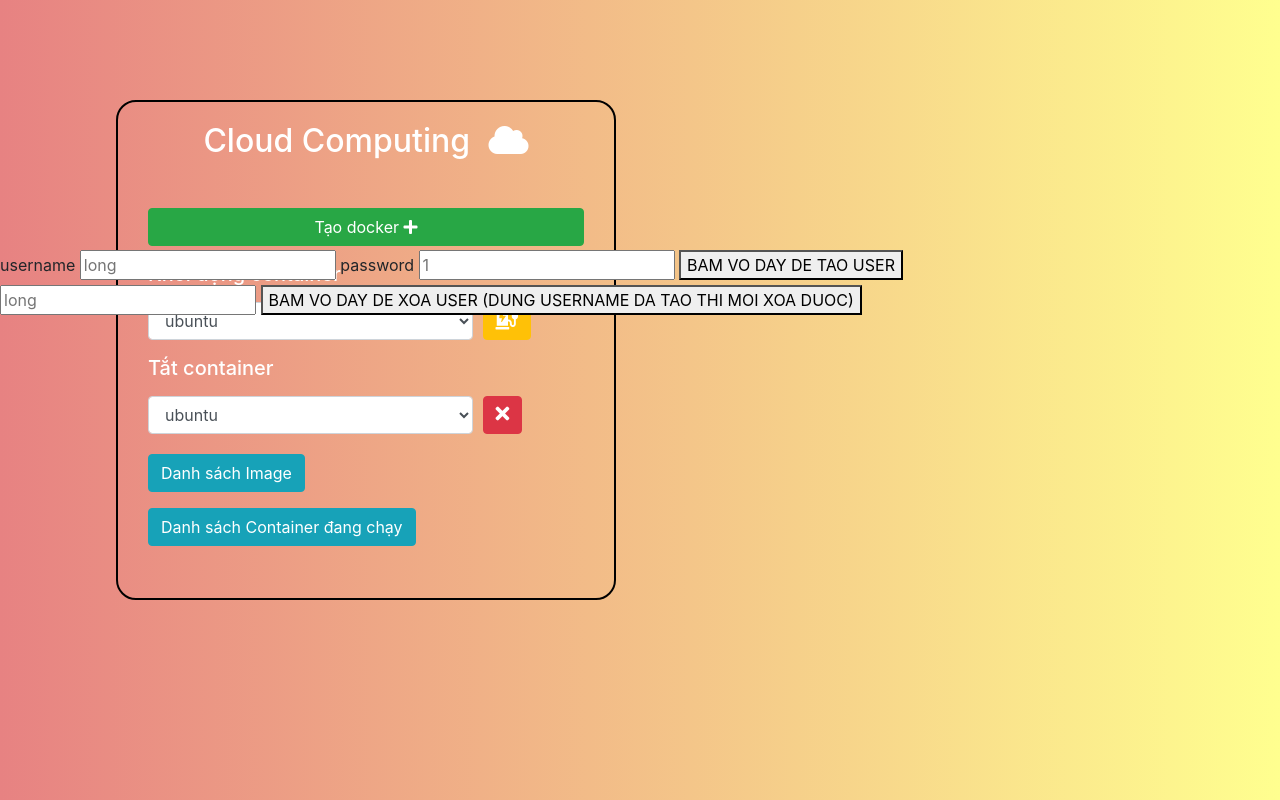
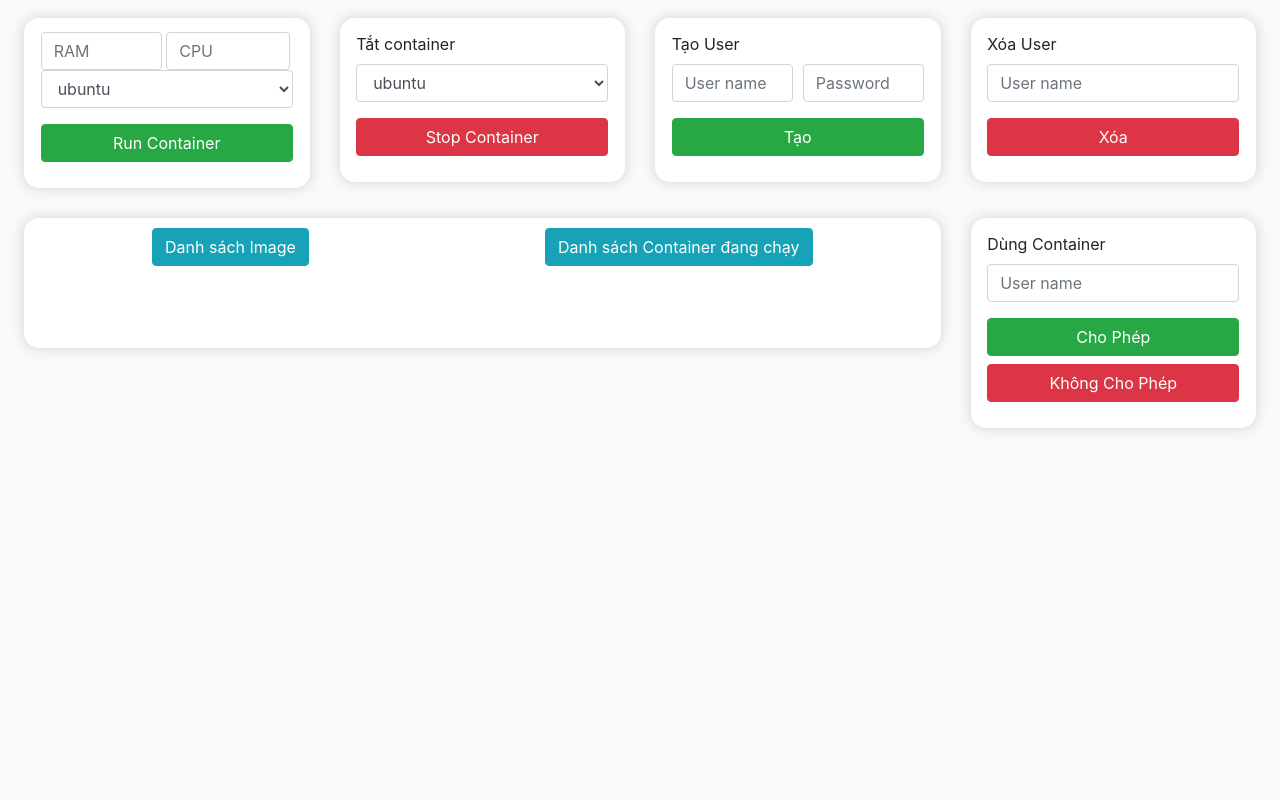
Before and after one commit to LQuangTien/dtdm, a website: page index.html in a window 1280 px wide. Drawn offline with nearby package versions, Linux system fonts and the light colour scheme.

Commit message:
Complete

```diff
--- a/index.html
+++ b/index.html
@@ -16,96 +16,43 @@
 	<link rel="stylesheet" href="https://cdnjs.cloudflare.com/ajax/libs/animate.css/4.1.1/animate.min.css" />
 </head>
 <style>
-  body,
-  html {
-    height: 100%;
+	body {
+		background: #f9f9f9;
 	}
-
 
 	h1,
 	h2,
 	h3,
 	h4,
 	h5 {
-    color: white;
+		color: black;
 		/* margin: 0; */
 		padding: 0;
 	}
 
-
-
-
-  .background__main {
-    background-image: linear-gradient(to right, #e78282, #ffff8f);
-    height: 100%;
-  }
-
-  .background__main .wrap__out {
-    position: absolute;
-
-    left: 20%;
-    margin-top: 100px;
-    width: 500px;
-    height: 500px;
-    border: 2px solid black;
-    border-radius: 20px;
-  }
-
 	.wrap__main {
-    padding: 20px;
-    width: 100%;
-  }
-
-  .wrap__main h2 {
-    text-align: center;
-    color: white;
-  }
-
-  .wrap__main h2 i {
-    padding-left: 10px;
+		padding: 18px 24px;
 	}
 
 	.wrap__form {
+		background: white;
+		padding-top: 40px;
+		box-shadow: 0 0 12px 1px #d8d8d8;
+		border-radius: 15px;
 		padding: 10px;
-    padding-top: 40px;
+		margin-bottom: 30px;
 	}
 
-
-  #btnRunCon i {
-    font-size: 20px;
-    color: white;
-    /* transform: rotate(32deg); */
-    /* line-height: 34px; */
+	.wrap__form .form__content {
+		width: 95%;
+		margin: 4px auto;
 	}
 
-  #btnRunCon:hover {
-    background-color: azure;
+	#test {
+		margin: 72px auto;
+		width: 65%;
 	}
 
-  #btnRunCon:hover i {
-
-    animation: tada;
-    /* referring directly to the animation's @keyframe declaration */
-    animation-duration: 1s;
-    /* don't forget to set a duration! */
-    color: #ffc107;
-
-  }
-
-  #btnShutCon i {
-    font-size: 20px;
-  }
-
-  #btnShutCon:hover {
-    background-color: azure;
-  }
-
-  #btnShutCon:hover i {
-    animation: jello;
-    animation-duration: 1s;
-    animation-delay: 0.1s;
-    color: #dc3545;
-  }
 
 
 	.wordspace {
@@ -117,94 +64,199 @@
 	table th {
 		padding: 12px;
 	}
+
+
+	.loader-wrapper {
+		width: 100%;
+		height: 100%;
+		position: absolute;
+		top: 0;
+		left: 0;
+		background-color: #242f3f;
+		display: flex;
+		justify-content: center;
+		align-items: center;
+	}
+
+	.loader {
+		display: inline-block;
+		width: 30px;
+		height: 30px;
+		position: relative;
+		border: 4px solid #Fff;
+		animation: loader 2s infinite ease;
+	}
+
+	.loader-inner {
+		vertical-align: top;
+		display: inline-block;
+		width: 100%;
+		background-color: #fff;
+		animation: loader-inner 2s infinite ease-in;
+	}
+
+	@keyframes loader {
+		0% {
+			transform: rotate(0deg);
+		}
+
+		25% {
+			transform: rotate(180deg);
+		}
+
+		50% {
+			transform: rotate(180deg);
+		}
+
+		75% {
+			transform: rotate(360deg);
+		}
+
+		100% {
+			transform: rotate(360deg);
+		}
+	}
+
+	@keyframes loader-inner {
+		0% {
+			height: 0%;
+		}
+
+		25% {
+			height: 0%;
+		}
+
+		50% {
+			height: 100%;
+		}
+
+		75% {
+			height: 100%;
+		}
+
+		100% {
+			height: 0%;
+		}
+	}
 </style>
 
 <body>
-  <section class="background__main">
+	<div class="wrap__main">
 		<div class="row">
-      <div class="col-6 position-relative">
-        <section class="wrap__out  animate__animated animate__flipInX ">
-          <section class="wrap__main ">
-            <h2>Cloud Computing <span><i class="fa fa-cloud"></i></span></h2>
+			<div class="col-3 wrap__element">
 				<div class="wrap__form">
+					<div class="form__content">
 						<div class="form-group">
-                <button class="btn btn-success w-100" onclick="createDocker()">Tạo docker <i
-                    class="fa fa-plus"></i></button>
+							<input class="form-control" style="width: 48%; display: inline;" type="number" id="ram" name="ram" min="0" placeholder="RAM">
+							<input class="form-control" style="width: 49%; display: inline;"  type="number" id="cpu" name="cpu" min="1" placeholder="CPU">
+							<select id="selImageName" name="imageName" class="form-control">
+								<option value="ubssh">ubuntu</option>
+								<option value="hello-world">hello world</option>
+								<option value="centos">centos</option>
+							</select>
 						</div>
+						<div class="form-group ">
+							<button id="btnRunCon" class="btn btn-success w-100" onclick='runDocker()'>Run
+								Container</button>
+						</div>
+					</div>
+				</div>
+			</div>
+			<div class="col-3 wrap__element">
+				<div class="wrap__form">
+					<div class="form__content">
+						<div class="form-group">
+							<label for="selContainerName">Tắt container</label>
+							<select id='containerName' name="containerName" class="form-control">
+								<option value="ubuntussh">ubuntu</option>
+								<option value="helloworld">hello world</option>
+								<option value="cent">centos</option>
+							</select>
+						</div>
+						<div class="form-group">
+							<button onclick='stopContainer()' class="btn btn-danger w-100" id="btnShutCon">Stop
+								Container</button>
+						</div>
+					</div>
+				</div>
+			</div>
+			<div class="col-3 wrap__element">
+				<div class="wrap__form">
+					<div class="form__content">
+						<div class="form-row">
+							<div class="col-12">
+								<label for="username">Tạo User </label>
+							</div>
+							<div class="form-group col-6">
+
+								<input class="form-control" id='username' placeholder='User name' />
+
+							</div>
+							<div class="form-group col-6">
 
 
-
-                <div class="form-row">
-                  <div class="col-12">
-                    <label for="selImageName">
-                      <h5>Khởi động container</h5>
-                    </label>
-                  </div>
-                  <div class="form-group col-9">
-                    <select id="selImageName" name="imageName" class="form-control">
-                      <option value="ubuntu:18.04">ubuntu</option>
-                      <option value="hello-world">hello world</option>
-                    </select>
-                  </div>
-                  <div class="form-group col-3">
-                    <button id="btnRunCon" class="btn btn-warning" onclick='runDocker()'><i
-                        class="fa fa-charging-station"></i></i></button>
+								<input class="form-control" id='password' type="password" placeholder='Password' />
 							</div>
 						</div>
 
-
-                <div class="form-row">
-                  <div class="col-12">
-                    <label for="selContainerName">
-                      <h5>Tắt container</h5>
-                    </label>
-                  </div>
-                  <div class="form-group col-9">
-                    <select id='containerName' name="containerName" class="form-control">
-                      <option value="ubuntu">ubuntu</option>
-                      <option value="helloworld">hello world</option>
-                    </select>
-                  </div>
-                  <div class="form-group col-3">
-                    <button onclick='stopContainer()' class="btn btn-danger" id="btnShutCon"><i class="fa fa-times"></i></button>
+						<div class="form-group ">
+							<button class="btn btn-success w-100" onclick='createUser()'>Tạo</button>
 						</div>
 					</div>
-
-
-              <div class="btnDanhSach pt-1">
-                <!-- <h2>Danh sách</h2> -->
+				</div>
+			</div>
+			<div class="col-3 wrap__element">
+				<div class="wrap__form">
+					<div class="form__content">
 						<div class="form-group">
-                  <button class="btn btn-info" onclick="getImages()">Danh sách Image</button>
+							<label for="deluser">Xóa User</label>
+							<input class="form-control" id='deluser' placeholder='User name ' />
 						</div>
 						<div class="form-group">
-                  <button class="btn btn-info" onclick="getContainers()">Danh sách Container đang chạy</button>
+							<button class="btn  btn-danger w-100" onclick='deleteUser()'>Xóa</button>
+						</div>
+					</div>
+				</div>
+			</div>
+			<div class="col-9 wrap__element">
+				<div class="wrap__form">
+					<div class="wrap__content">
+						<div class="d-flex justify-content-around">
+							<!-- <h2>Danh sách</h2> -->
+							<button class="btn btn-info" onclick="getImages()">Danh sách Image</button>
+							<button class="btn btn-info" onclick="getContainers()">Danh sách Container đang
+								chạy</button>
+
+						</div>
+						<div class="" style="width: 60%;">
+							<div id="test">
+
+							</div>
+							<div class="loader-wrapper" id="aaaaaaaaaaaa">
+								<span class="loader"><span class="loader-inner"></span></span>
 							</div>
 						</div>
 
 					</div>
-          </section>
-        </section>
-      </div>
-      <div class="col-6">
-        <div id="test" style="margin-top: 250px;"></div>
+
 				</div>
 			</div>
-    <div class="row" >
-      <div class="col-12">
-    <label for="username">username</label>
-    <input id='username' placeholder='long' />
-    <label for="password">password</label>
-    <input id='password' placeholder='1'/>
-    <button onclick='createUser()'>BAM VO DAY DE TAO USER</button>
-
+			<div class="col-3 wrap__element">
+				<div class="wrap__form">
+					<div class="form__content">
+						<div class="form-group">
+							<label for="permission">Dùng Container</label>
+							<input class="form-control" id='permission' placeholder='User name ' />
 						</div>
-
-      <div class="col-12">
-        <input id='deluser' placeholder='long'/>
-    <button onclick='deleteUser()'>BAM VO DAY DE XOA USER (DUNG USERNAME DA TAO THI MOI XOA DUOC)</button>
+						<div class="form-group">
+							<button class="btn  btn-success w-100" onclick='allow()'>Cho Phép</button>
+							<button class="btn  btn-danger w-100 mt-2" onclick='denine()'>Không Cho Phép</button>
 						</div>
 					</div>
 				</div>
+			</div>
+		</div>
+
 
 
 		</section>
@@ -217,16 +269,53 @@
 			crossorigin="anonymous"></script>
 </body>
 <script>
-  function deleteUser() {
-    const username = document.getElementById('deluser').value
-    document.getElementById("test").innerHTML = "VUI LONG CHO XOA USER";
+	$(".loader-wrapper").fadeOut("slow")
+	function allow() {
+		const username = document.getElementById('permission').value
+		document.getElementById("test").innerHTML = "Đang cho phép truy cập vô container";
 
-    fetch("http://localhost:3000/deleteuser",{
+		fetch("http://localhost:3000/allow", {
 			method: 'POST',
 			headers: {
 				'Content-Type': 'application/json',
 			},
-      body: JSON.stringify({username}),
+			body: JSON.stringify({ username }),
+		})
+			.then((res) => res.json())
+			.then((data) => {
+				console.log(data)
+				let newP = createNewElement("p", data)
+				document.getElementById("test").appendChild(newP);
+			});
+	}
+	function denine() {
+		const username = document.getElementById('permission').value
+		document.getElementById("test").innerHTML = "Đang xóa quyền truy cập vô container";
+
+		fetch("http://localhost:3000/denine", {
+			method: 'POST',
+			headers: {
+				'Content-Type': 'application/json',
+			},
+			body: JSON.stringify({ username }),
+		})
+			.then((res) => res.json())
+			.then((data) => {
+				let newP = createNewElement("p", data)
+				document.getElementById("test").appendChild(newP);
+			});
+	}
+
+	function deleteUser() {
+		const username = document.getElementById('deluser').value
+		document.getElementById("test").innerHTML = "Đang xóa user"
+
+		fetch("http://localhost:3000/deleteuser", {
+			method: 'POST',
+			headers: {
+				'Content-Type': 'application/json',
+			},
+			body: JSON.stringify({ username }),
 		})
 			.then((res) => res.json())
 			.then((data) => {
@@ -241,59 +330,64 @@
 	function createUser() {
 		const username = document.getElementById('username').value
 		const password = document.getElementById('password').value
-    document.getElementById("test").innerHTML = "VUI LONG CHO TAO USER";
+		document.getElementById("test").innerHTML = "Đang tạo user ...";
 
-    fetch("http://localhost:3000/createuser",{
+		fetch("http://localhost:3000/createuser", {
 			method: 'POST',
 			headers: {
 				'Content-Type': 'application/json',
 			},
-      body: JSON.stringify({username, password}),
+			body: JSON.stringify({ username, password }),
 		})
 			.then((res) => res.json())
 			.then((data) => {
+				console.log(data)
+
 				let newP = document.createElement("p");
-          newP.innerHTML = "USER "+ data + "DA DUOC TAO";
+				newP.innerHTML = "User " + data + " Đã được tạo";
 				document.getElementById("test").appendChild(newP);
 			});
 	}
 	function runDocker() {
 
 		const imageName = document.getElementById('selImageName').value
-    console.log(imageName)
-    document.getElementById("test").innerHTML = "VUI LONG CHO CONTAINER CHAY";
-
-    fetch("http://localhost:3000/run",{
+		const ram = document.getElementById('ram').value
+		const cpu = document.getElementById('cpu').value
+		document.getElementById("test").innerHTML = " ";
+		$(".loader-wrapper").fadeIn("slow")
+		fetch("http://localhost:3000/run", {
 			method: 'POST',
 			headers: {
 				'Content-Type': 'application/json',
 			},
-      body: JSON.stringify({imageName}),
+			body: JSON.stringify({ imageName, ram, cpu }),
 		})
 			.then((res) => res.json())
 			.then((data) => {
-        data.split("\n").forEach((text) => {
 				let newP = document.createElement("p");
-          newP.innerHTML = text;
+				// newP.classList.add("initContainer");
+				newP.innerHTML = data + " đã được chạy ";
 				document.getElementById("test").appendChild(newP);
-        });
+				$(".loader-wrapper").fadeOut("slow");
 			});
 	}
 	function stopContainer() {
-    document.getElementById("test").innerHTML = "VUI LONG CHO CONTAINER TAT, CHO TOI KHI HIEN RA THEM 1 DONG` NUA`";
+		document.getElementById("test").innerHTML = " ";
+		$(".loader-wrapper").fadeIn("slow")
 		const containerName = document.getElementById('containerName').value
-    fetch("http://localhost:3000/stop",{
+		fetch("http://localhost:3000/stop", {
 			method: 'POST', // or 'PUT'
 			headers: {
 				'Content-Type': 'application/json',
 			},
-      body: JSON.stringify({containerName}),
+			body: JSON.stringify({ containerName }),
 		})
 			.then(response => response.json())
 			.then(data => {
 				let newP = document.createElement("p");
-          newP.innerHTML = data;
+				newP.innerHTML = data + " đã dừng";
 				document.getElementById("test").appendChild(newP);
+				$(".loader-wrapper").fadeOut("slow");
 			})
 	}
 
@@ -302,18 +396,50 @@
 		fetch("http://localhost:3000/containers")
 			.then((res) => res.json())
 			.then((data) => {
+				// let newData = data.split("\n");
+				// // newData.pop();
+				// newData.forEach((container) => {
+				// 	// const name = container.split(" ").slice(-1);
+				// 	let p = createNewElement("p", container);
+				// 	document.getElementById("test").appendChild(p);
+				// });
+				let table = document.createElement("table");
+				let tableHeader = document.createElement("tr");
+				["ID", "NAME", "CPU", "MEM USAGE / LIMIT", "MEM%", "NET I/O", "BLOCK I/O", "PIDS"].forEach(
+					(header) => {
+						const headerContent = createNewElement("th", header);
+						tableHeader.appendChild(headerContent);
+					}
+				);
+				table.appendChild(tableHeader);
 				let newData = data.split("\n");
 				newData.pop();
-        newData.slice(1).forEach((container) => {
-          const name = container.split(" ").slice(-1);
-          let p = createNewElement("p", name);
-          document.getElementById("test").appendChild(p);
+				console.log((newData.slice(1)[0]).split("\t"))
+				newData.slice(1).forEach((text) => {
+					let content = text.split(" ").filter((content) => content);
+					console.log(content)
+					let newRow = document.createElement("tr");
+					[
+						content[0],
+						content[1],
+						content[2],
+						`${content[3]} ${content[4]} ${content[5]}`,
+						content[6],
+						`${content[7]} ${content[8]} ${content[9]}`,
+						`${content[10]} ${content[11]} ${content[12]}`,
+						content[13],
+					].forEach((item) => {
+						const newCol = createNewElement("td", item);
+						newRow.appendChild(newCol);
 					});
+					table.appendChild(newRow);
+				});
+				document.getElementById("test").appendChild(table);
 			});
 	}
 	function getImages() {
 		document.getElementById("test").innerHTML = "";
-    document.getElementById("test").classList.add('animate__animated','animate__fadeInRight');
+		document.getElementById("test").classList.add('animate__animated', 'animate__fadeInRight');
 		fetch("http://localhost:3000/images")
 			.then((res) => res.json())
 			.then((data) => {
@@ -354,4 +480,5 @@
 	}
 </script>
 
+
 </html>
--- a/package.json
+++ b/package.json
@@ -10,5 +10,8 @@
   "license": "ISC",
   "dependencies": {
     "express": "^4.17.1"
+  },
+  "devDependencies": {
+    "nodemon": "^2.0.6"
   }
 }
```
Also changed, not shown: index.js (+46 -17 lines), 1 other file. Lines whose indentation alone changed are shown as unchanged.
